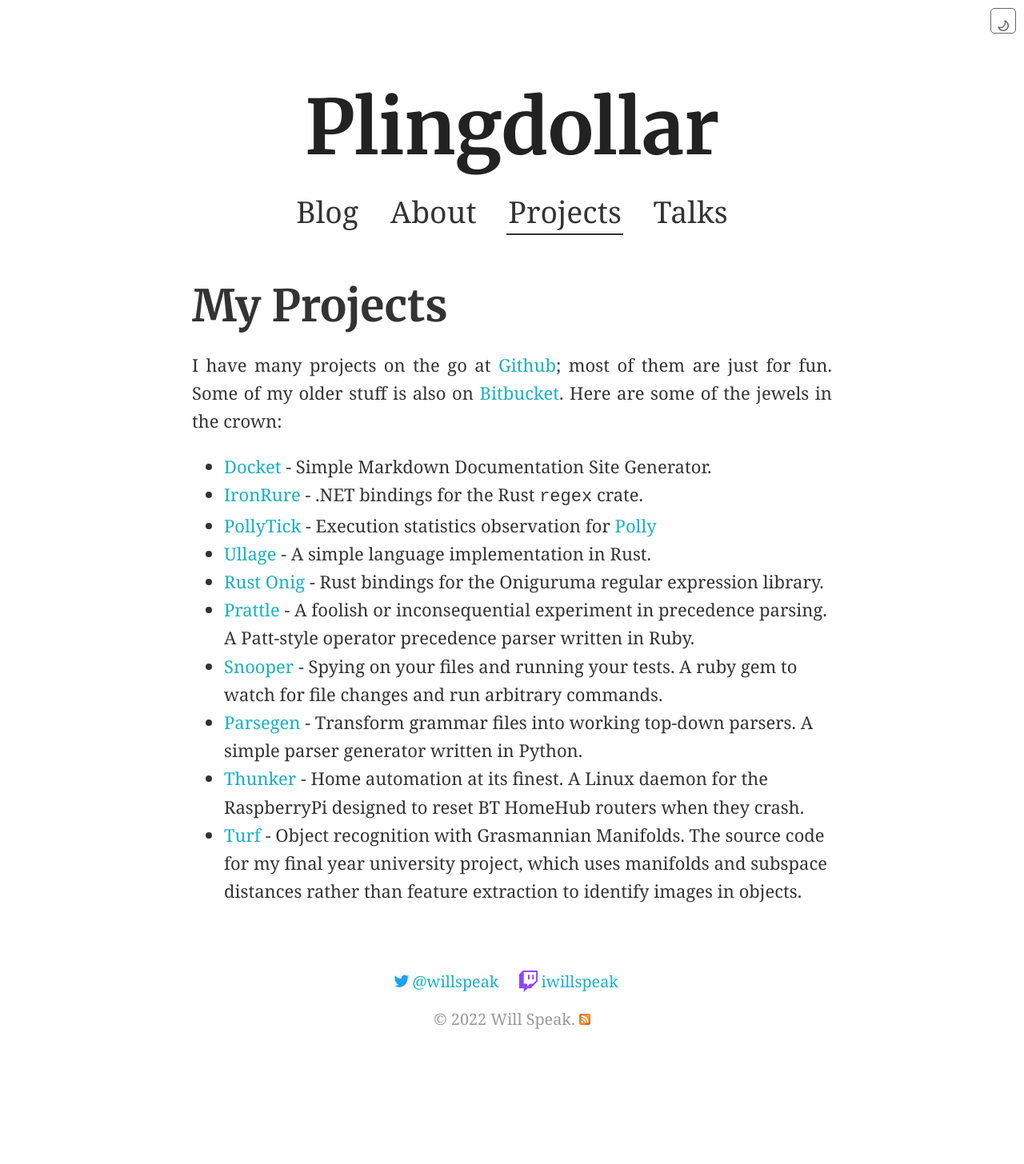
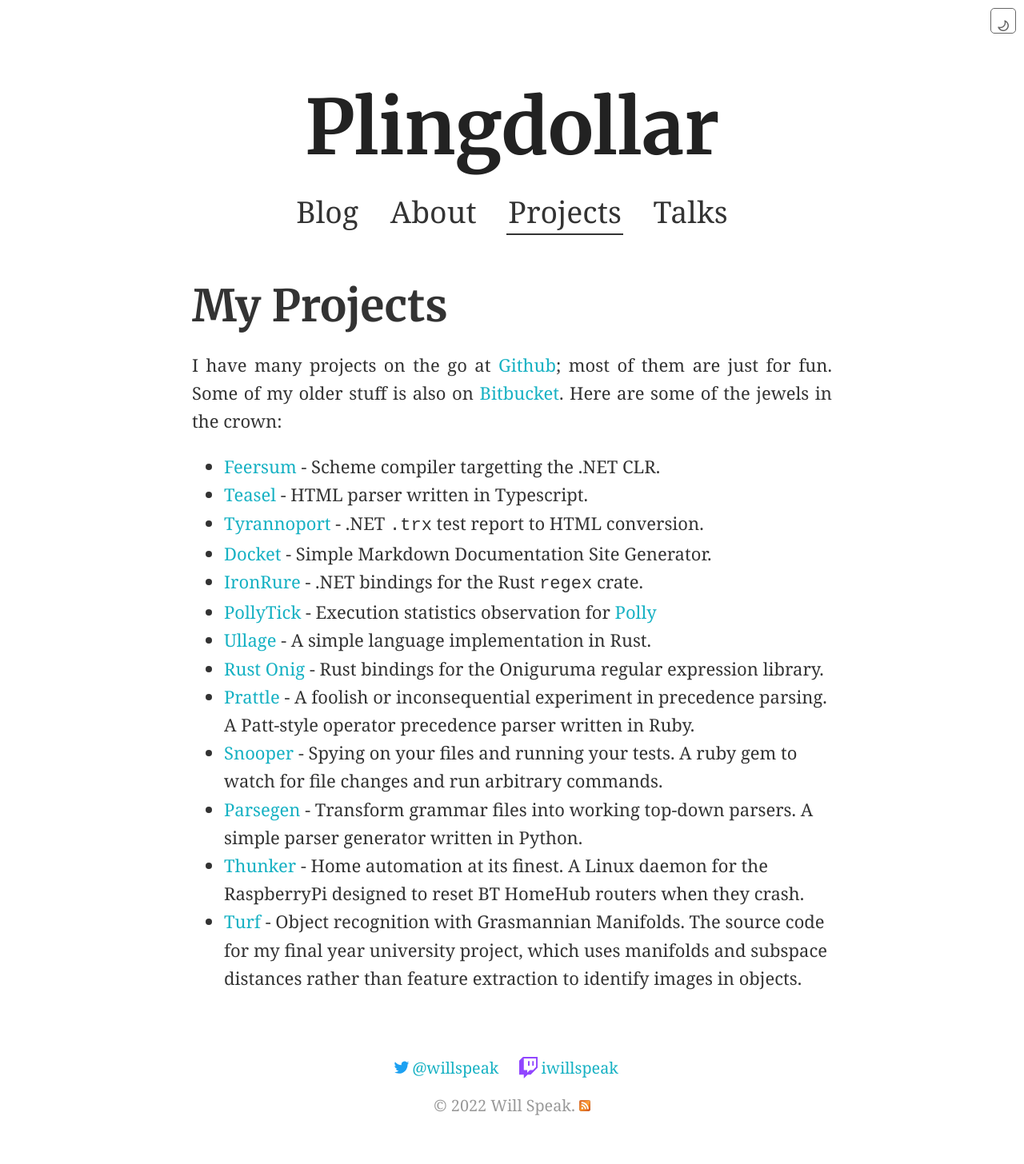
Before and after one commit to iwillspeak/iwillspeak.github.io, a Jekyll site: the page built from projects.md, in a window 1280 px wide. Shown: the whole page at 80% size. Built offline with Jekyll 4.4.1, drawn with Linux system fonts in a browser that asks for light colours; before the commit the page ends 1347 px from its top, so only the background shows below that.

Commit message:
More Projects

```diff
--- a/projects.md
+++ b/projects.md
@@ -8,6 +8,9 @@ title: Projects
 
 I have many projects on the go at [Github](http://github.com/iwillspeak); most of them are just for fun. Some of my older stuff is also on [Bitbucket](http://bitbucket.org/iwillspeak). Here are some of the jewels in the crown:
 
+* [Feersum](https://github.com/iwillspeak/feersum) - Scheme compiler targetting the .NET CLR.
+* [Teasel](https://github.com/iwillspeak/teasel) - HTML parser written in Typescript.
+* [Tyrannoport](https://github.com/iwillspeak/tyrannoport) - .NET `.trx` test report to HTML conversion.
 * [Docket](https://github.com/iwillspeak/docket) - Simple Markdown Documentation Site Generator.
 * [IronRure](http://github.com/iwillspeak/IronRure) - .NET bindings for the Rust `regex` crate.
 * [PollyTick](http://github.com/iwillspeak/pollytick) - Execution statistics observation for [Polly](http://thepollyproject.org/)
```
